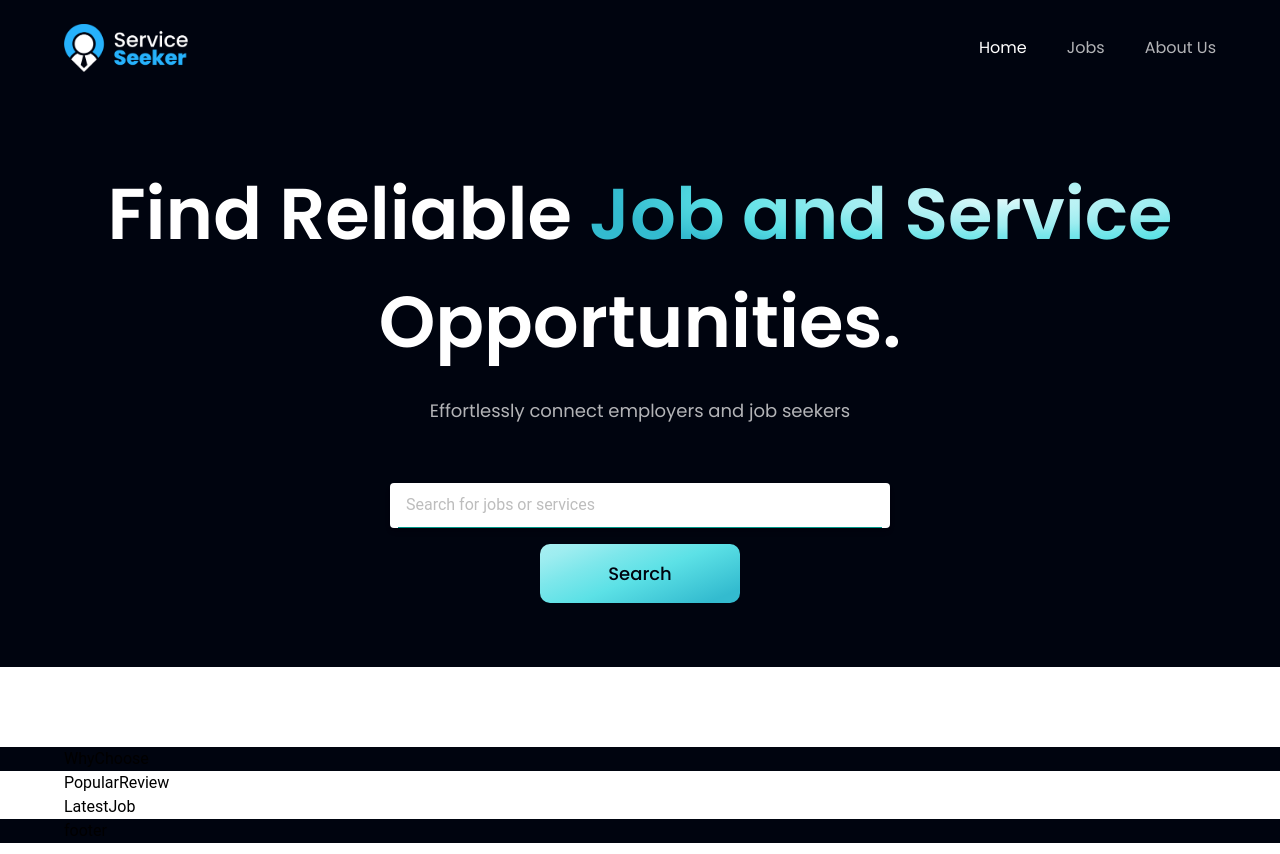
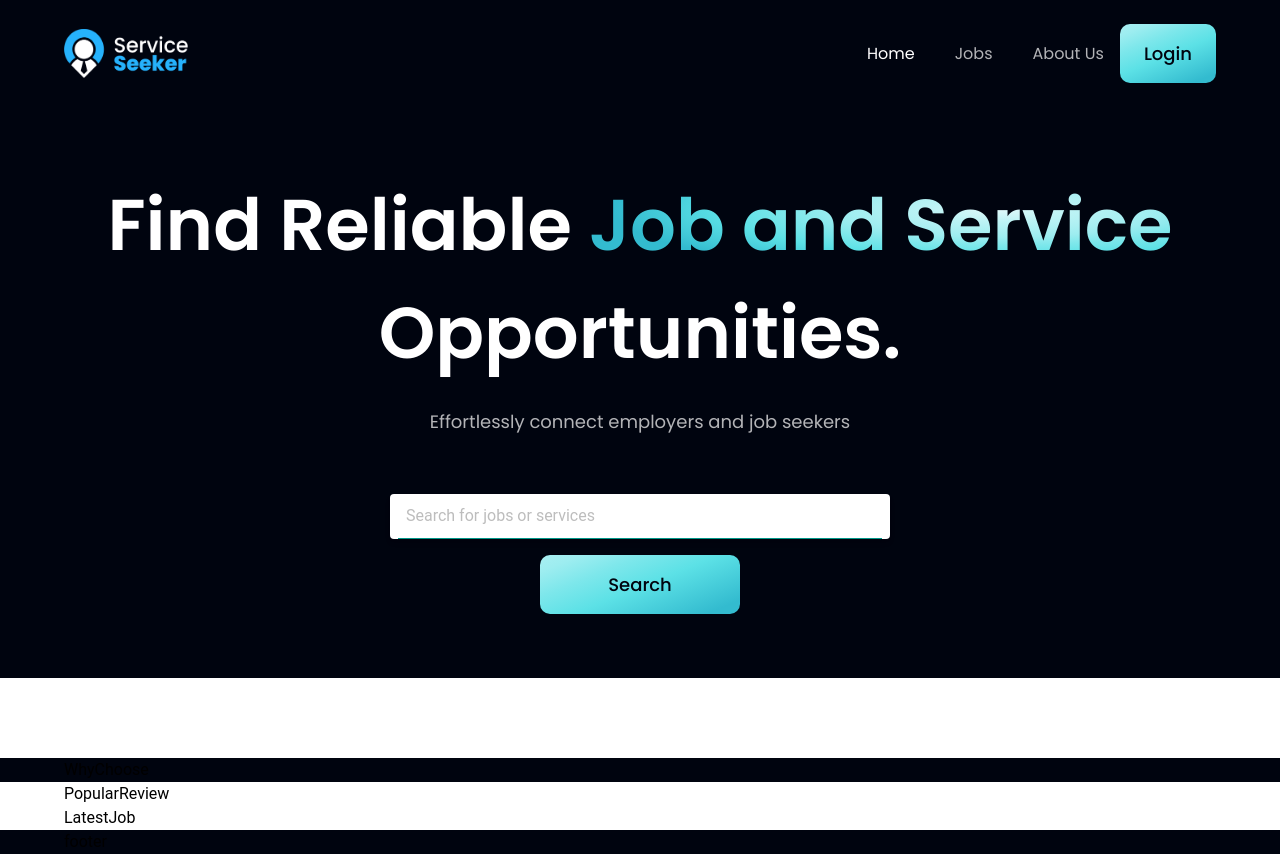
Before and after one commit to febryprasetyo/serice-seeker-front-end, a React (Vite) app: page / in a window 1280 px wide. Built offline with nearby package versions, Linux system fonts and the light colour scheme; the HTML template or start-up script is replaced by a standard one.

Commit message:
add: login button

```diff
--- a/src/components/homepage/Navbar.jsx
+++ b/src/components/homepage/Navbar.jsx
@@ -1,12 +1,15 @@
 import { useState } from 'react';
-import { NavLink } from 'react-router-dom';
+import { NavLink, Link } from 'react-router-dom';
 import { Logo, close, menu } from '@/assets';
+import Button from '../Button';
 import { navLinks } from '@/constants';
 import styles from '@/style';
+import { useAuth } from '@/store/auth';
 
 const Navbar = () => {
   const [active, setActive] = useState('Home');
   const [toggle, setToggle] = useState(false);
+  const { isLogin } = useAuth();
 
   return (
     <div className='bg-primary w-full overflow-hidden'>
@@ -24,7 +27,8 @@ const Navbar = () => {
                   className={`font-poppins font-normal cursor-pointer text-[16px] ${
                     active === nav.title ? 'text-white' : 'text-dimWhite'
                   } ${index === navLinks.length - 1 ? 'mr-0' : 'mr-10'}`}
-                  onClick={() => setActive(nav.title)}>
+                  onClick={() => setActive(nav.title)}
+                >
                   <NavLink to={`${nav.id}`}>{nav.title}</NavLink>
                 </li>
               ))}
@@ -41,7 +45,8 @@ const Navbar = () => {
               <div
                 className={`${
                   !toggle ? 'hidden' : 'flex'
-                } p-6 bg-black-gradient absolute top-20 right-0 mx-4 my-2 min-w-[140px] rounded-xl sidebar`}>
+                } p-6 bg-black-gradient absolute top-20 right-0 mx-4 my-2 min-w-[140px] rounded-xl sidebar`}
+              >
                 <ul className='list-none flex justify-end items-start flex-1 flex-col'>
                   {navLinks.map((nav, index) => (
                     <li
@@ -49,13 +54,23 @@ const Navbar = () => {
                       className={`font-poppins font-medium cursor-pointer text-[16px] ${
                         active === nav.title ? 'text-white' : 'text-dimWhite'
                       } ${index === navLinks.length - 1 ? 'mb-0' : 'mb-4'}`}
-                      onClick={() => setActive(nav.title)}>
+                      onClick={() => setActive(nav.title)}
+                    >
                       <a href={`#${nav.id}`}>{nav.title}</a>
                     </li>
                   ))}
                 </ul>
               </div>
             </div>
+
+            {/* Kondisional rendering untuk button login */}
+            {!isLogin && (
+              <div>
+                <Link to='/login'>
+                  <Button styles='ml-4' name='Login' />
+                </Link>
+              </div>
+            )}
           </nav>
         </div>
       </div>
```
